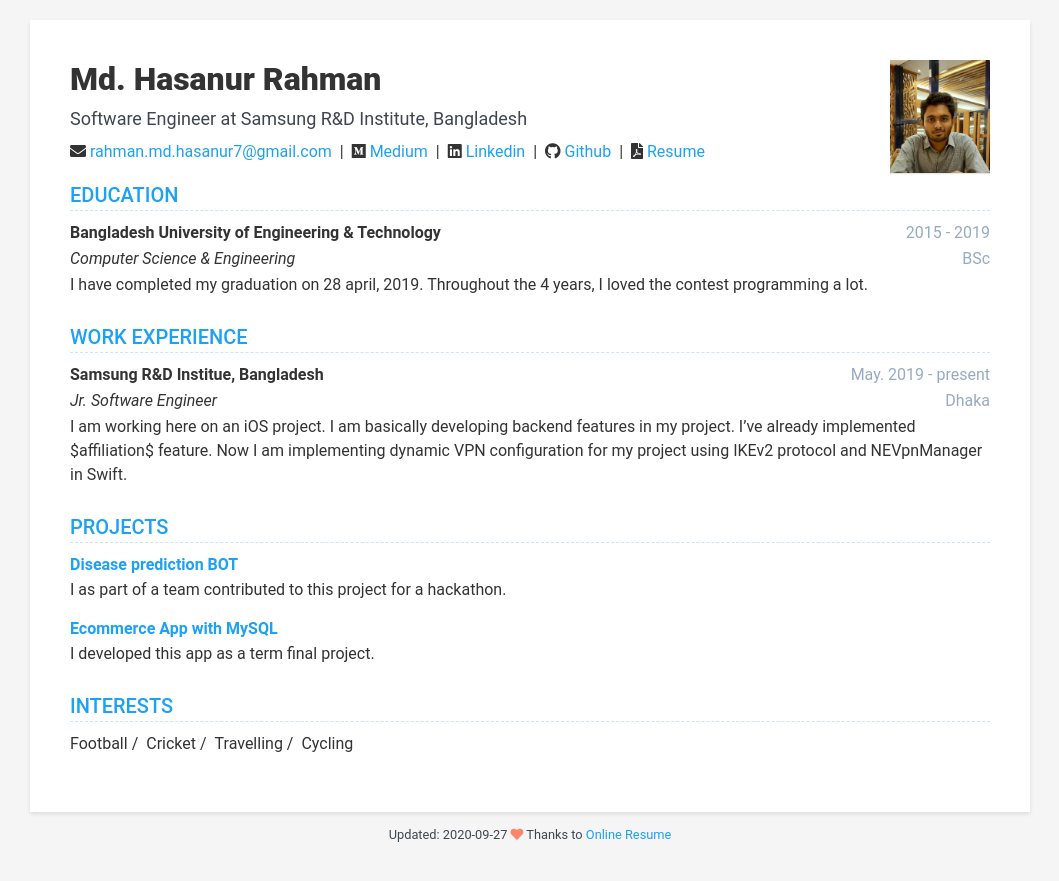
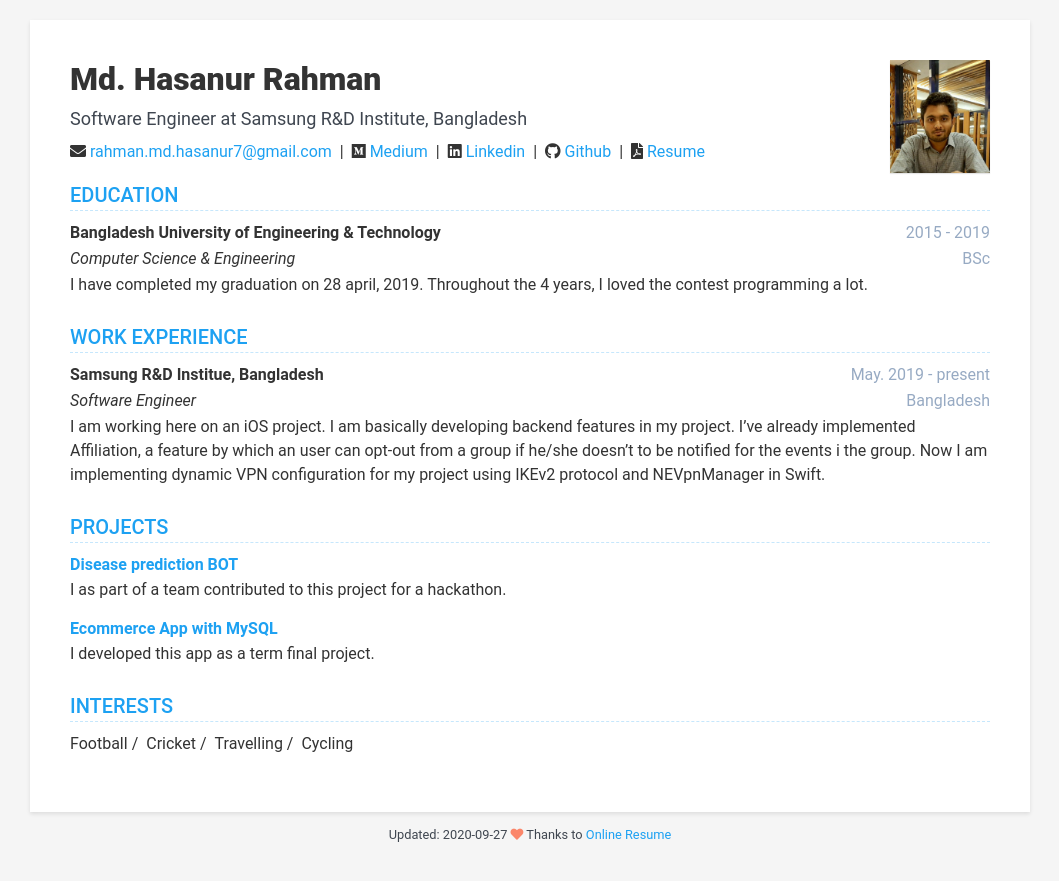
Before and after one commit to umma-salma/hasanur-rahman.github.io, a Jekyll site: the page built from index.html, in a window 1280 px wide. Shown: the top 881 px of the page, without its empty margins (110-1169 px from the left). Built offline with Jekyll 4.4.1, drawn with Linux system fonts in a browser that asks for light colours; nearby versions of some CDN libraries.

Commit message:
updated work experience
Signed-off-by: Md. Hasanur Rahman <hasanurrahman690@gmail.com>

```diff
--- a/_data/data.yml
+++ b/_data/data.yml
@@ -69,14 +69,14 @@
   display: true
   title: Work Experience
   items:
-    - role: Jr. Software Engineer
+    - role: Software Engineer
       time: May. 2019 - present
       company: Samsung R&D Institue, Bangladesh
       tag:
-      location: Dhaka
+      location: Bangladesh
       details: |
-        I am working here on an iOS project. I am basically developing backend features in my project. I've already implemented $affiliation$ feature.
-        Now I am implementing dynamic VPN configuration for my project using IKEv2 protocol and NEVpnManager in Swift.
+        I am working here on an iOS project. I am basically developing backend features in my project. I've already implemented Affiliation, a feature
+        by which an user can opt-out from a group if he/she doesn't to be notified for the events i the group. Now I am implementing dynamic VPN configuration for my project using IKEv2 protocol and NEVpnManager in Swift.
 
 projects:
   display: true
```
